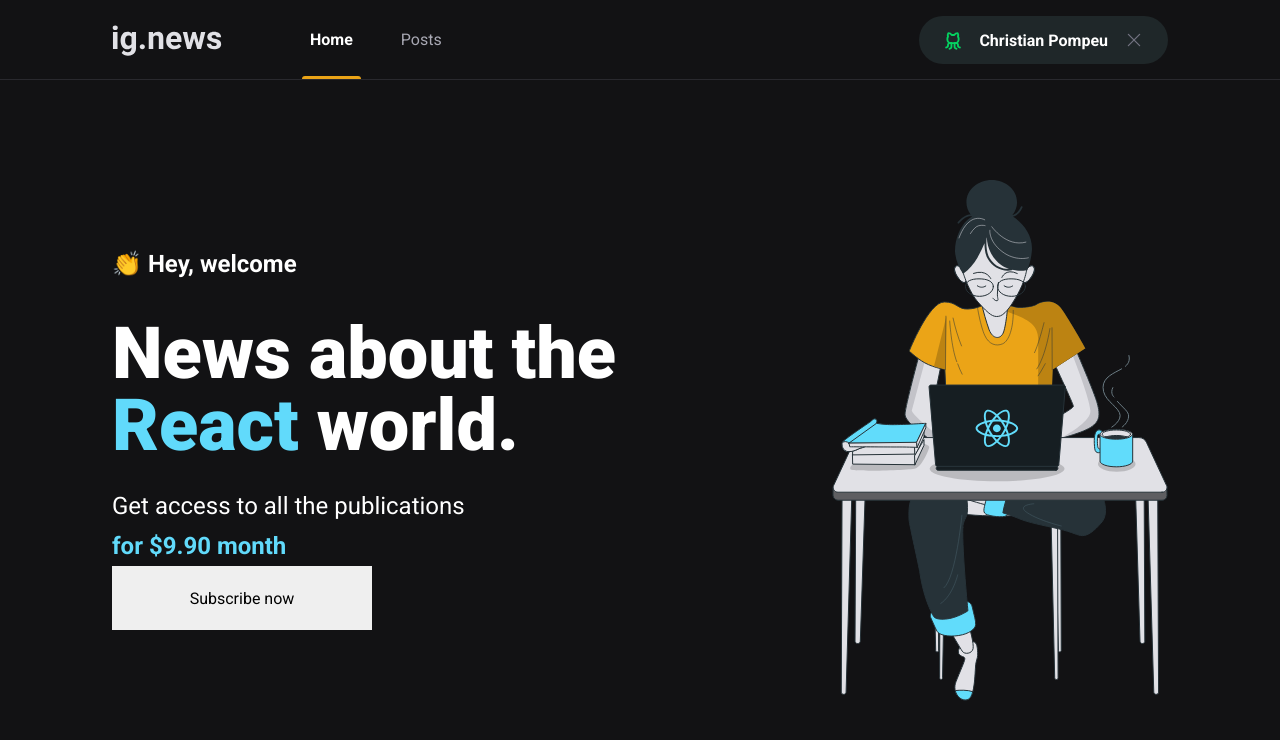
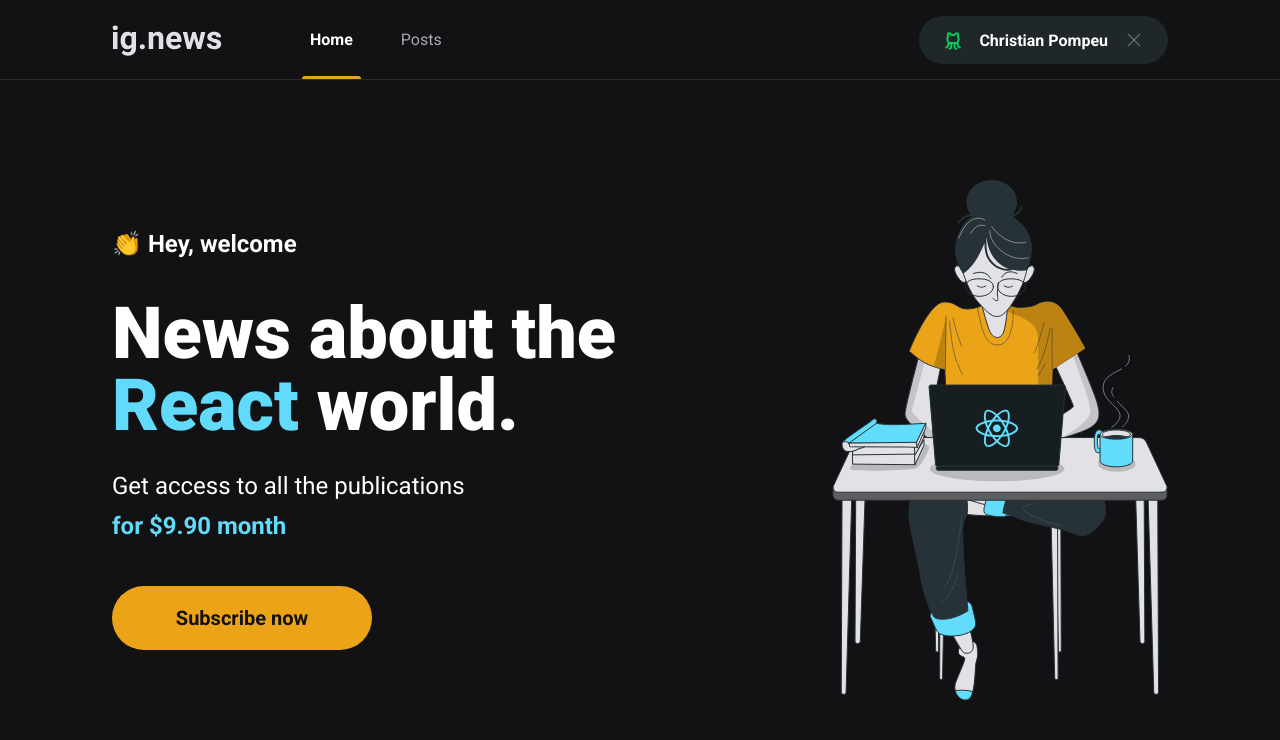
Before and after one commit to christianpompeu/ignews, a Next.js app: page / in a window 1280 px wide. Shown: the top 740 px of the page. Built offline with nearby package versions, Linux system fonts and the light colour scheme.

Commit message:
subscribe button component

```diff
--- a/src/components/SubscribeButton/styles.module.scss
+++ b/src/components/SubscribeButton/styles.module.scss
@@ -2,4 +2,20 @@
   height: 4rem;
   width: 260px;
   border: 0;
+  border-radius: 2rem;
+
+  background: var(--yellow-500);
+  color: var(--gray-900);
+  font-size: 1.25rem;
+  font-weight: bold;
+
+  display: flex;
+  align-items: center;
+  justify-content: center;
+
+  transition: filter 0.2s;
+
+  &:hover{
+    filter: brightness(0.8);
+  }
 }
--- a/src/pages/styles.module.scss
+++ b/src/pages/styles.module.scss
@@ -39,4 +39,8 @@
     }
   }
 
+  button {
+    margin-top: 2.5rem;
+  }
+
 }
```
